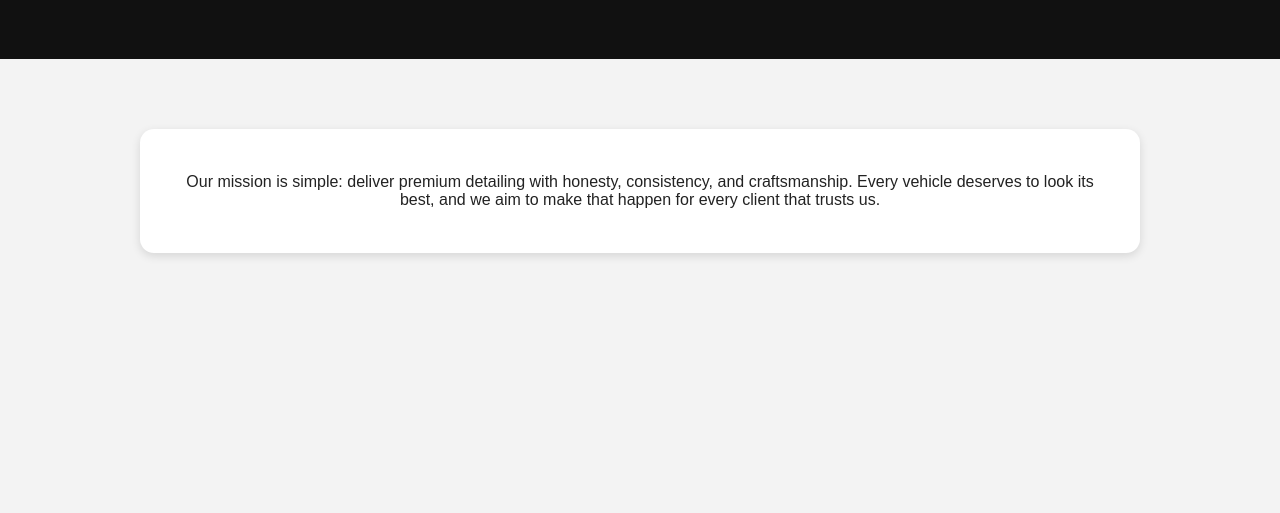
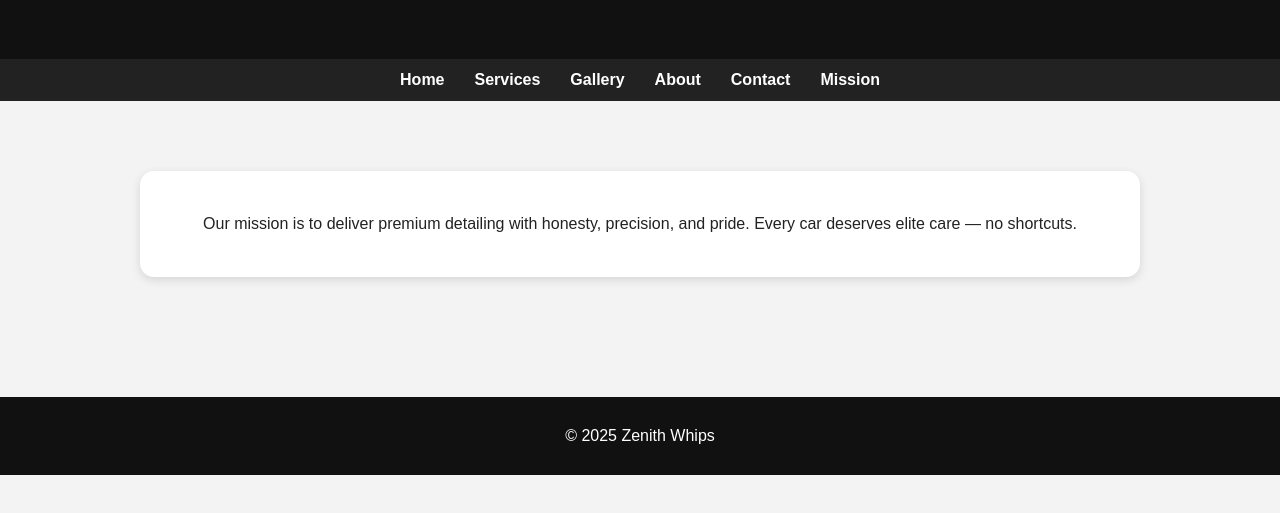
Before and after one commit to RelishIsSmall/zenith-whips-sections, a plain HTML site: page mission.html in a window 1280 px wide. Shown: the part 101-614 px from the top of the page. Drawn offline with Linux system fonts and the light colour scheme.

Commit message:
Update mission.html

```diff
--- a/mission.html
+++ b/mission.html
@@ -3,18 +3,36 @@
 <head>
   <meta charset="UTF-8" />
   <meta name="viewport" content="width=device-width, initial-scale=1.0" />
-  <title>Mission - Zenith Whips</title>
-  <link rel="stylesheet" href="style.css" />
+  <title>Mission | Zenith Whips</title>
+  <link rel="stylesheet" href="style.css">
 </head>
 <body>
-  <header>
-    <h1>Our Mission</h1>
-  </header>
 
-  <main class="section">
-    <div class="card">
-      <p>Our mission is simple: deliver premium detailing with honesty, consistency, and craftsmanship. Every vehicle deserves to look its best, and we aim to make that happen for every client that trusts us.</p>
-    </div>
-  </main>
+<header>
+  <h1>Our Mission</h1>
+</header>
+
+<nav>
+  <a href="index.html">Home</a>
+  <a href="services.html">Services</a>
+  <a href="gallery.html">Gallery</a>
+  <a href="about.html">About</a>
+  <a href="contact.html">Contact</a>
+  <a href="mission.html">Mission</a>
+</nav>
+
+<section class="section">
+  <div class="card">
+    <p>
+      Our mission is to deliver premium detailing with honesty, precision,
+      and pride. Every car deserves elite care — no shortcuts.
+    </p>
+  </div>
+</section>
+
+<footer>
+  © 2025 Zenith Whips
+</footer>
+
 </body>
 </html>
```
